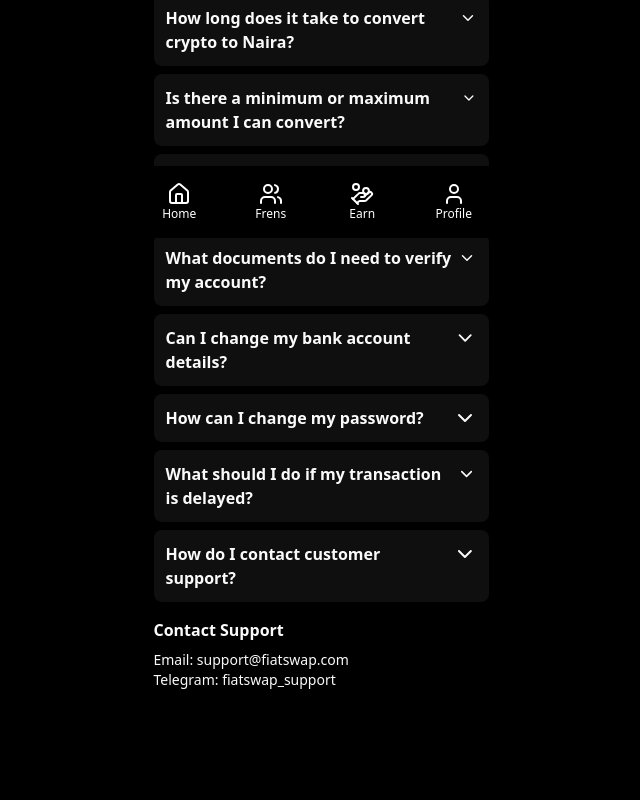
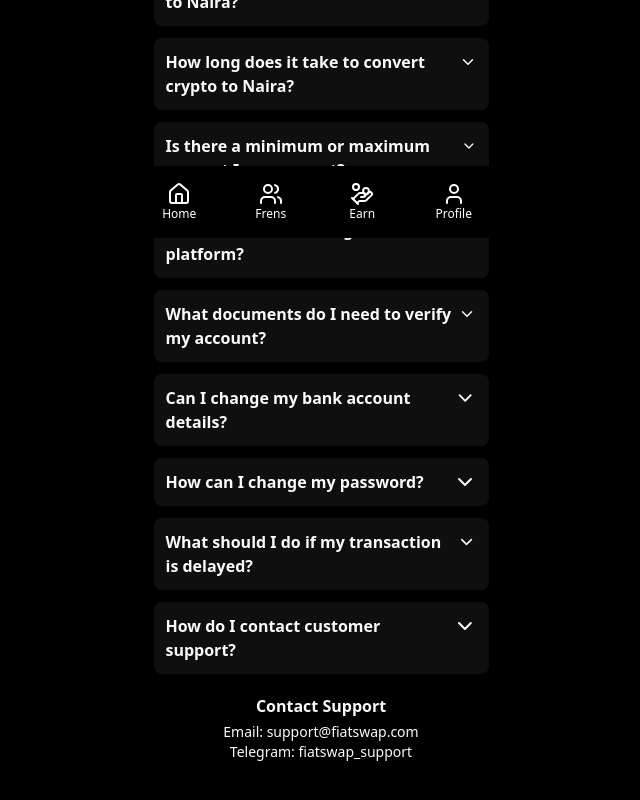
Before and after one commit to Precious-c/fiatswap, a React (Vite) app: page /help in a window 1280 px wide. Shown: the part 562-1362 px from the top of the page, without its empty margins (319-959 px from the left). Before the commit the page ends 1336 px from the top, so only its background shows below. Built offline with nearby package versions, Linux system fonts and the light colour scheme; what ldrs would draw is missing.

Commit message:
cleaning up

```diff
--- a/src/components/BottomNavigation.tsx
+++ b/src/components/BottomNavigation.tsx
@@ -10,7 +10,7 @@ const BottomNavigation = () => {
       <Link to={"/"}>
         <div
           className={`text-white flex justify-center items-center flex-col cursor-pointer rounded-lg py-1 ${
-            location === "/" && "text-purple-600"
+            location === "/" && "text-purple-500"
           }`}
         >
           <HomeIcon className="text-xl" />
@@ -21,7 +21,7 @@ const BottomNavigation = () => {
       <Link to={"/referrals"}>
         <div
           className={`text-white flex justify-center items-center flex-col cursor-pointer rounded-lg py-1 ${
-            location === "/referrals" && "text-purple-600"
+            location === "/referrals" && "text-purple-500"
           }`}
         >
           <Users className="text-xl" />
@@ -32,7 +32,7 @@ const BottomNavigation = () => {
       <Link to={"/tasks"}>
         <div
           className={`text-white flex justify-center items-center flex-col cursor-pointer rounded-lg py-1 ${
-            location === "/tasks" && "text-purple-600"
+            location === "/tasks" && "text-purple-500"
           }`}
         >
           <HandCoins className="text-xl" />
@@ -43,7 +43,7 @@ const BottomNavigation = () => {
       <Link to={"/profile"}>
         <div
           className={`text-white flex justify-center items-center flex-col cursor-pointer rounded-lg py-1 ${
-            location === "/profile" && "text-purple-600"
+            location === "/profile" && "text-purple-500"
           }`}
         >
           <User className="text-xl" />
--- a/src/components/HelpCenter.tsx
+++ b/src/components/HelpCenter.tsx
@@ -81,14 +81,14 @@ export function HelpCenter() {
 
         <div className=" pb-0">
           <div className="m-5">
-            <h5 className="text-center font-semibold">
+            <h5 className="text-center font-semibold mb-3">
               Welcome to the Help Center! How can we assist you today?
             </h5>
 
             <div>
-              <h4 className="font-bold mb-3">FAQs</h4>
+              <h4 className="font-bold my-4">FAQs</h4>
 
-              <Accordion type="single" collapsible className="flex flex-col gap-2">
+              <Accordion type="single" collapsible className="flex flex-col gap-3">
                 {faqs.map((item, i) => (
                   <Card className="p-3 rounded-sm bg-[#0f0f0f] border-0">
                     <AccordionItem value={`item-${i + 1}`} className=" ">
@@ -102,8 +102,8 @@ export function HelpCenter() {
               </Accordion>
             </div>
 
-            <div className="flex flex-col w-full mt-4">
-              <h4 className="font-bold mb-2">Contact Support</h4>
+            <div className="flex flex-col w-full mt-5 text-center">
+              <h4 className="font-bold mb-1">Contact Support</h4>
               <p className="text-sm">
                 <a href="mailto:support@fiatswap.com">Email: support@fiatswap.com</a>
               </p>
```
